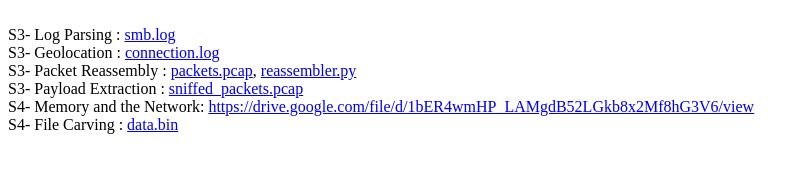
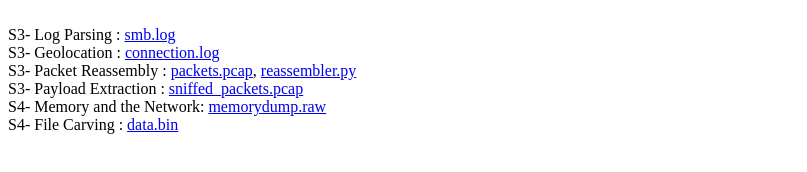
Before and after one commit to PouyaRahju/pouyarahju.github.io, a plain HTML site: page sec573/index.html in a window 1280 px wide. Shown: the whole page, without its empty margins (0-807 px from the left). Drawn offline with Linux system fonts and the light colour scheme.

Commit message:
Update index.html

```diff
--- a/sec573/index.html
+++ b/sec573/index.html
@@ -3,5 +3,5 @@ S3- Log Parsing : <a href="smb.log" >smb.log</a><br>
 S3- Geolocation : <a href="connection.log" >connection.log</a><br>
 S3- Packet Reassembly : <a href="packets.pcap" >packets.pcap</a>,  <a href="reassembler.py" >reassembler.py</a><br>
 S3- Payload Extraction : <a href="sniffed_packets.pcap" >sniffed_packets.pcap</a><br>
-S4- Memory and the Network: <a href="memorydump.raw" >https://drive.google.com/file/d/1bER4wmHP_LAMgdB52LGkb8x2Mf8hG3V6/view</a><br>
+S4- Memory and the Network: <a href="https://drive.google.com/file/d/1bER4wmHP_LAMgdB52LGkb8x2Mf8hG3V6/view" >memorydump.raw</a><br>
 S4- File Carving : <a href="data.bin" >data.bin</a><br>
```
